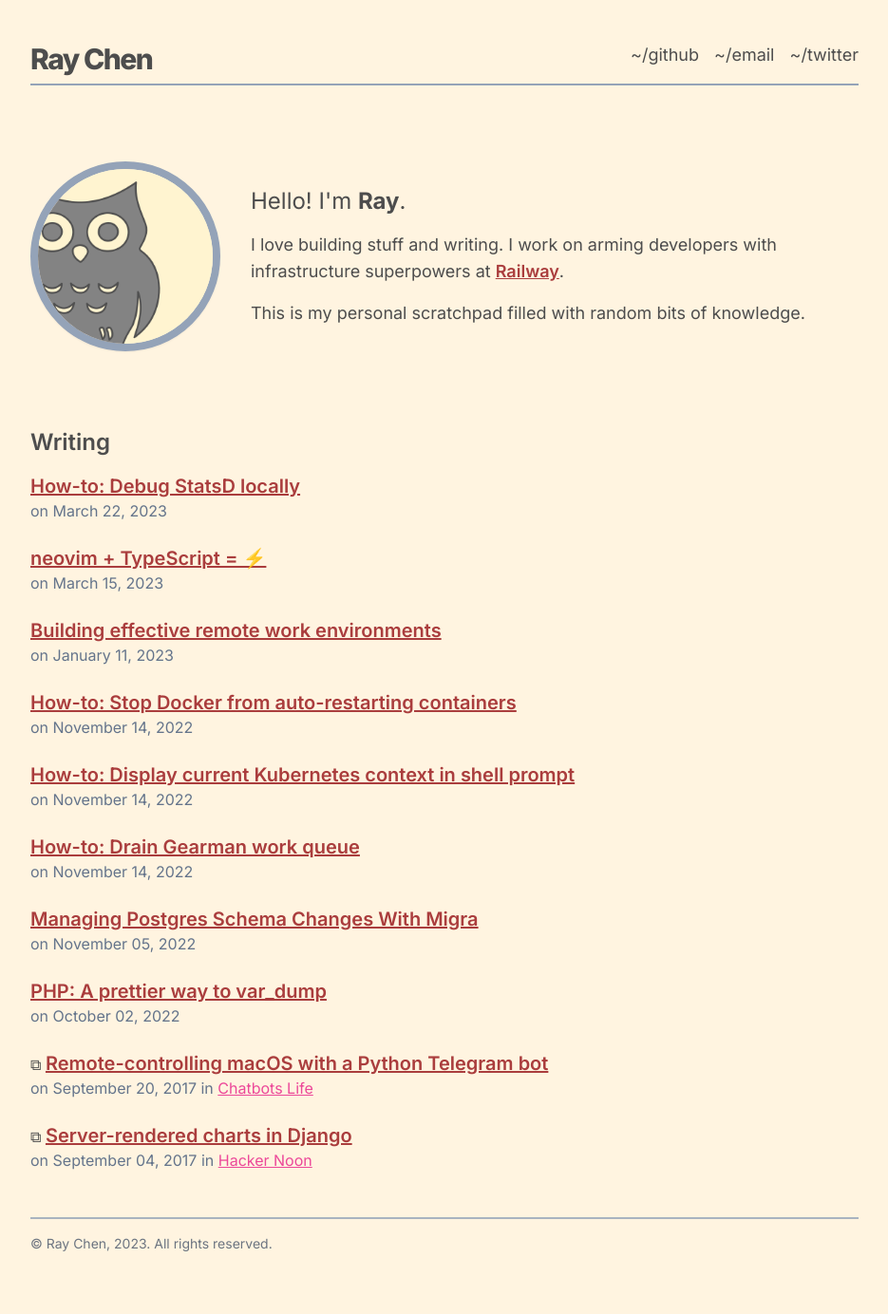
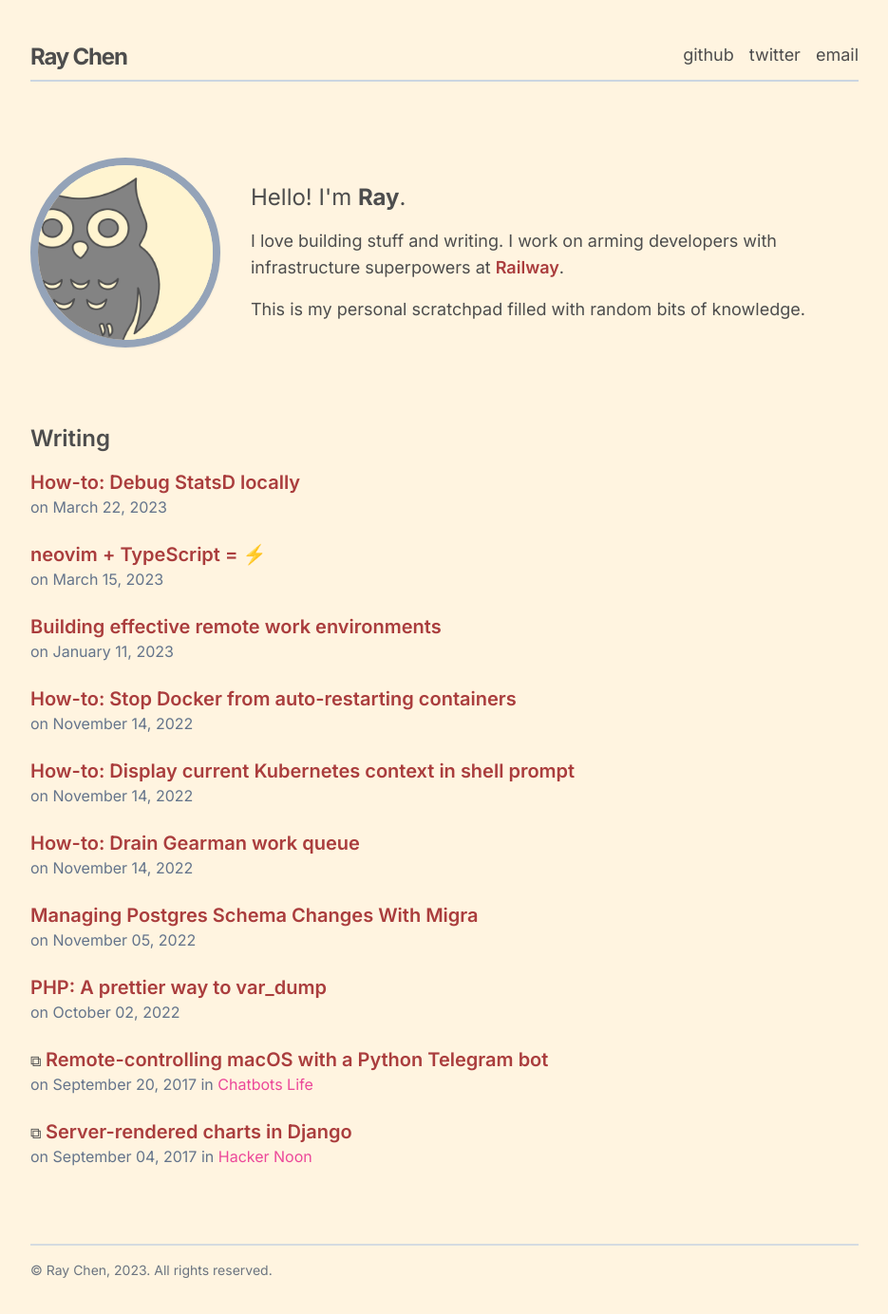
Before and after one commit to half0wl/raychen.io, a Next.js app: page / in a window 1280 px wide. Shown: the whole page at 95% size, without its empty margins (172-1107 px from the left). Before the commit the page ends 1356 px from the top, so only its background shows below. Built offline with nearby package versions, Linux system fonts and the light colour scheme.

Commit message:
Tweak code blocks & some minor styling items

```diff
--- a/src/components/code-block.tsx
+++ /dev/null
@@ -1,23 +0,0 @@
-import SyntaxHighlighter from 'react-syntax-highlighter'
-import { hopscotch } from 'react-syntax-highlighter/dist/cjs/styles/hljs'
-
-interface Props {
-  code: string
-  lang: string
-}
-
-const CodeBlock: React.FC<Props> = ({ code, lang }) => {
-  return (
-    <SyntaxHighlighter
-      language={lang}
-      style={hopscotch}
-      useInlineStyles
-      showLineNumbers
-      customStyle={{ fontWeight: 700, marginTop: '-1em', marginBottom: '1em' }}
-    >
-      {code}
-    </SyntaxHighlighter>
-  )
-}
-
-export default CodeBlock
--- a/src/components/footer.tsx
+++ b/src/components/footer.tsx
@@ -2,7 +2,7 @@ import Link from 'next/link'
 
 const Footer = () => {
   return (
-    <footer className="mb-6 mt-12 flex items-center border-t-2 border-slate-400 pt-4 text-sm text-slate-600 opacity-80">
+    <footer className="mb-6 mt-20 flex items-center border-t-2 border-slate-300 pt-4 text-sm text-slate-600 opacity-80">
       <p>
         &copy; <Link href="https://raychen.io">Ray Chen</Link>, 2023. All rights
         reserved.
--- a/src/components/mdx.tsx
+++ b/src/components/mdx.tsx
@@ -1,13 +1,15 @@
 /* eslint @typescript-eslint/no-explicit-any: 0 */
+import HWithAnchor, { H } from '@/components/h-with-anchor'
 import SyntaxHighlighter from 'react-syntax-highlighter'
-import { hopscotch } from 'react-syntax-highlighter/dist/cjs/styles/hljs'
-import HWithAnchor, { H } from '@/components/h-with-anchor'
+import { atomOneDark } from 'react-syntax-highlighter/dist/cjs/styles/hljs'
 import styled from 'styled-components'
 
 const UL = styled.ul`
+  font-size: 16px;
+  list-style-position: inside;
   list-style-type: square;
   li {
-    padding-left: 2px;
+    padding-left: 24px;
     margin-top: 10px;
   }
   ul {
@@ -81,7 +83,7 @@ const components = {
     return match ? (
       <SyntaxHighlighter
         language={match[1]}
-        style={hopscotch}
+        style={atomOneDark}
         useInlineStyles
         showLineNumbers
         customStyle={{ fontSize: '1rem' }}
--- a/src/components/nav.tsx
+++ b/src/components/nav.tsx
@@ -5,19 +5,19 @@ const ExtLink = tw(Link)`text-lg`
 
 const Nav = () => {
   return (
-    <nav className="mt-4 flex flex-col justify-between border-b-2 border-slate-400 md:mt-8 md:flex-row">
-      <Link href="/" className="mb-2 text-3xl font-extrabold tracking-tighter">
+    <nav className="mt-4 flex flex-col justify-between border-b-2 border-slate-300 md:mt-8 md:flex-row">
+      <Link href="/" className="mb-2 text-2xl font-bold tracking-tighter">
         Ray Chen
       </Link>
       <ul className="list-none [&>li:not(:first-child)]:ml-4 [&>li]:inline">
         <li>
-          <ExtLink href="https://github.com/half0wl">~/github</ExtLink>
+          <ExtLink href="https://github.com/half0wl">github</ExtLink>
         </li>
         <li>
-          <ExtLink href="mailto:ray@raychen.io">~/email</ExtLink>
+          <ExtLink href="https://twitter.com/rayofbytes">twitter</ExtLink>
         </li>
         <li>
-          <ExtLink href="https://twitter.com/rayofbytes">~/twitter</ExtLink>
+          <ExtLink href="mailto:ray@raychen.io">email</ExtLink>
         </li>
       </ul>
     </nav>
--- a/src/styles/globals.css
+++ b/src/styles/globals.css
@@ -23,23 +23,18 @@ body {
 main a {
   color: #aa3d3d;
   font-weight: 600;
-  text-decoration: underline;
 }
 
-main h1 a {
+article h1 a {
   color: unset;
-  text-decoration: unset;
 }
 
-main a:hover {
-  color: #aa3d3d;
-  font-weight: 600;
-  text-decoration: underline;
-}
-
+main a:hover,
+nav a:hover,
 nav ul a:hover {
   color: #aa3d3d;
-  font-weight: 600;
+  font-weight: 800;
+  text-decoration: underline;
 }
 
 :not(pre) > code {
```
